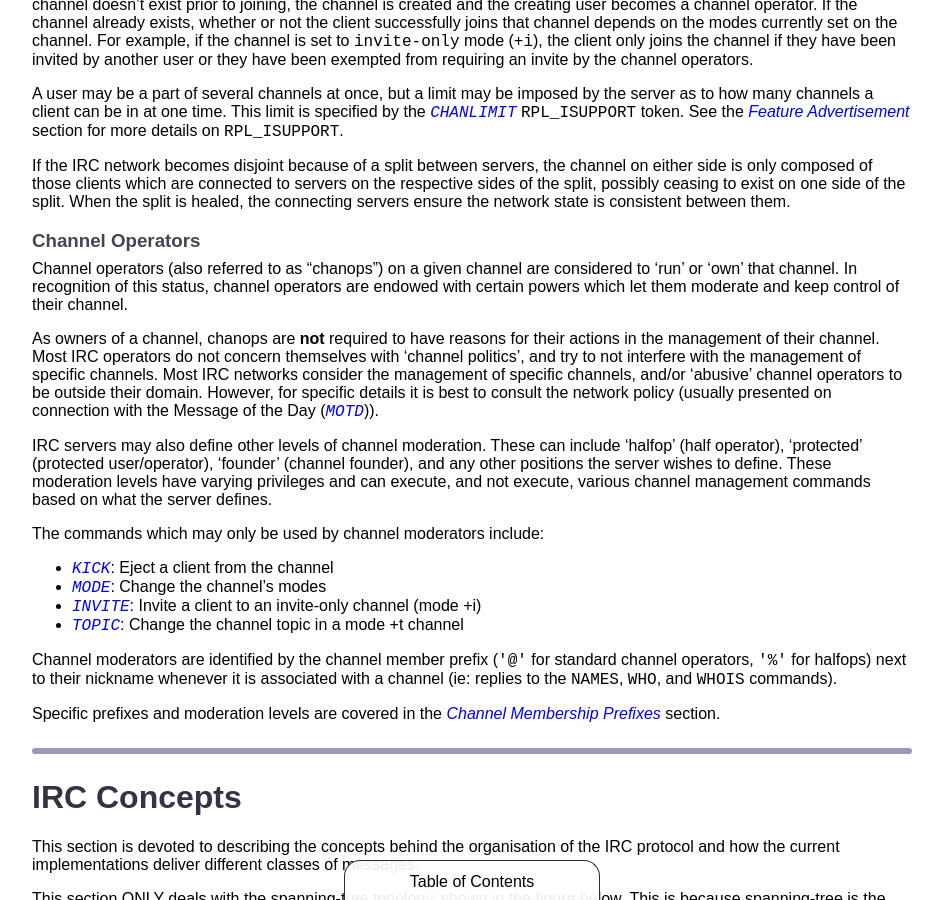
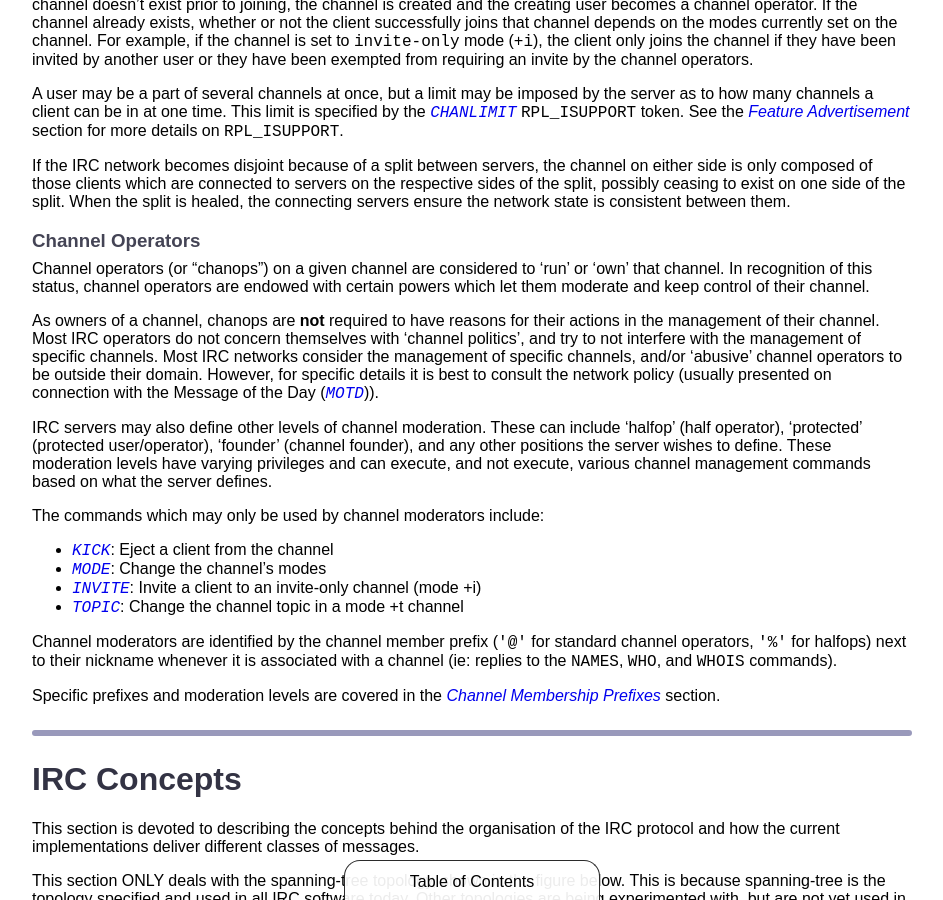
Before and after one commit to ircdocs/modern-irc, a Jekyll site: the page built from index.md, in a window 1280 px wide and 900 px high, scrolled down 2035 px. Shown: the whole window, without its empty margins (168-1111 px from the left). Built offline with Jekyll 4.4.1, drawn with Linux system fonts in a browser that asks for light colours.

Commit message:
Betterise language

```diff
--- a/index.md
+++ b/index.md
@@ -95,7 +95,7 @@ If the IRC network becomes disjoint because of a split between servers, the chan
 
 ### Channel Operators
 
-Channel operators (also referred to as "chanops") on a given channel are considered to 'run' or 'own' that channel. In recognition of this status, channel operators are endowed with certain powers which let them moderate and keep control of their channel.
+Channel operators (or "chanops") on a given channel are considered to 'run' or 'own' that channel. In recognition of this status, channel operators are endowed with certain powers which let them moderate and keep control of their channel.
 
 As owners of a channel, chanops are **not** required to have reasons for their actions in the management of their channel. Most IRC operators do not concern themselves with 'channel politics', and try to not interfere with the management of specific channels. Most IRC networks consider the management of specific channels, and/or 'abusive' channel operators to be outside their domain. However, for specific details it is best to consult the network policy (usually presented on connection with the Message of the Day ([`MOTD`](#motd-message))).
 
```
